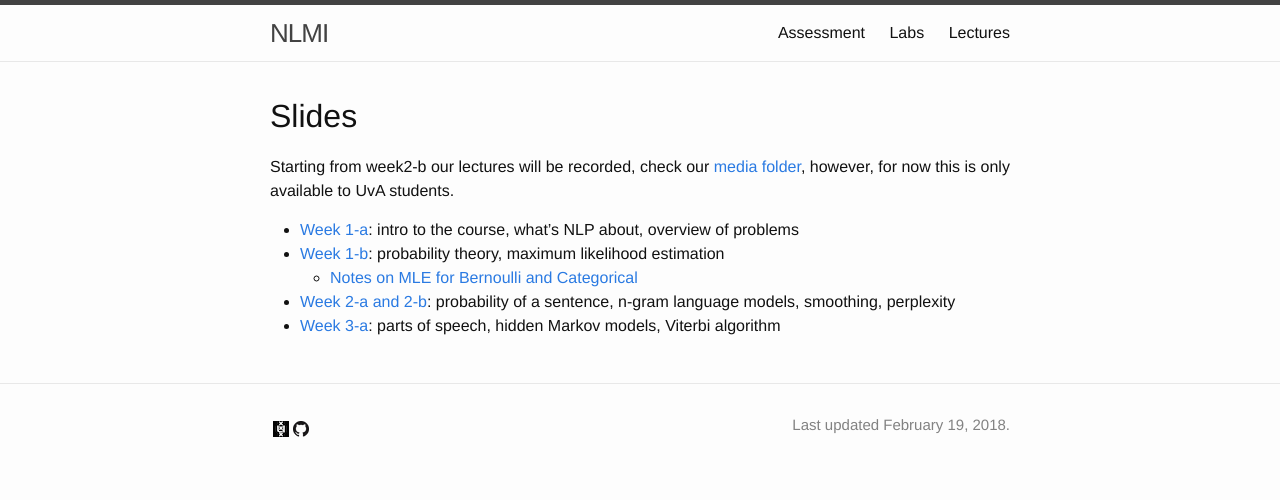
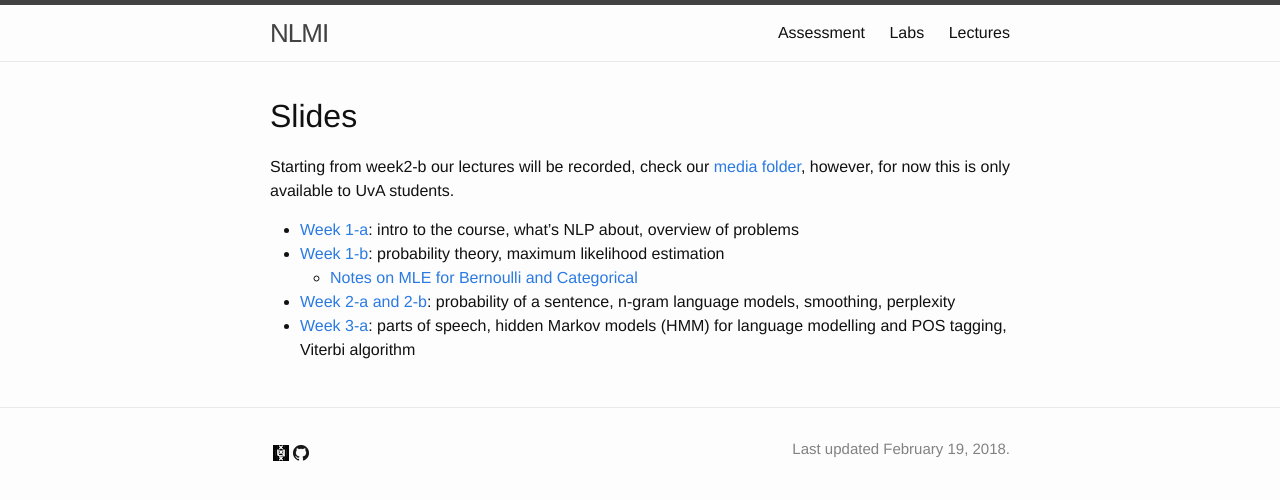
Before and after one commit to cl-illc/nlmi, a Jekyll site: the page built from lectures.md, in a window 1280 px wide. Shown: the top 500 px of the page. Built offline with Jekyll 4.4.1, drawn with Linux system fonts in a browser that asks for light colours.

```diff
--- a/lectures.md
+++ b/lectures.md
@@ -12,4 +12,4 @@
 * [Week 1-b](lectures/week1-b.pdf): probability theory, maximum likelihood estimation
     * [Notes on MLE for Bernoulli and Categorical](//github.com/wilkeraziz/notes/blob/master/machine-learning/MLE/main.pdf)
 * [Week 2-a and 2-b](lectures/week2-a.pdf): probability of a sentence, n-gram language models, smoothing, perplexity
-* [Week 3-a](lectures/week3-a.pdf): parts of speech, hidden Markov models, Viterbi algorithm
+* [Week 3-a](lectures/week3-a.pdf): parts of speech, hidden Markov models (HMM) for language modelling and POS tagging, Viterbi algorithm
```
Also changed, not shown: 1 other file.
